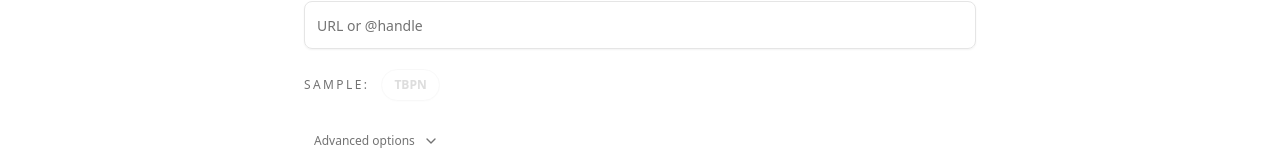
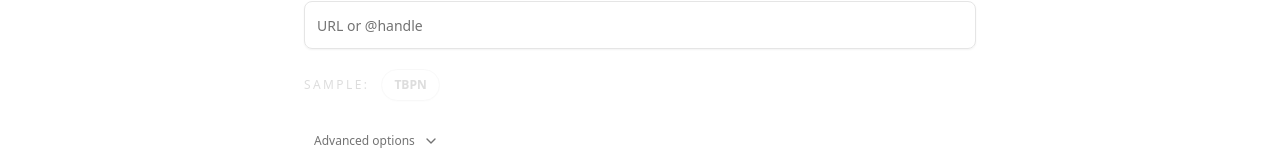
Before and after one commit to enzo-prism/density, a Next.js app: page / in a window 1280 px wide. Shown: the part 358-525 px from the top of the page. Built offline with nearby package versions, Linux system fonts and the light colour scheme; a web font is replaced by a local one.

Commit message:
Dim sample label

```diff
--- a/src/components/HomeClient.tsx
+++ b/src/components/HomeClient.tsx
@@ -394,7 +394,9 @@ export default function HomeClient() {
               />
               {sample ? (
                 <div className="flex items-center gap-3 pt-2 text-xs text-muted-foreground">
-                  <span className="uppercase tracking-[0.2em]">Sample:</span>
+                  <span className="uppercase tracking-[0.2em] opacity-[0.24]">
+                    Sample:
+                  </span>
                   <Button
                     type="button"
                     variant="outline"
```
